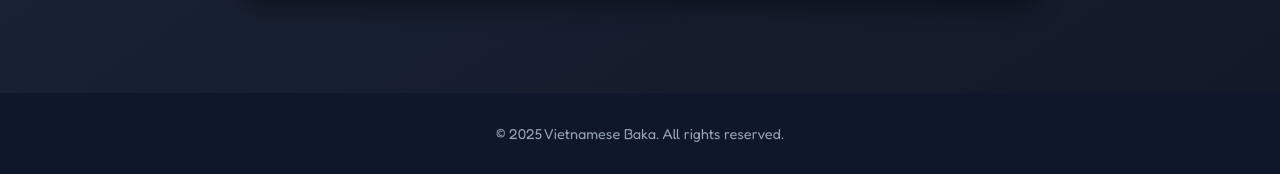
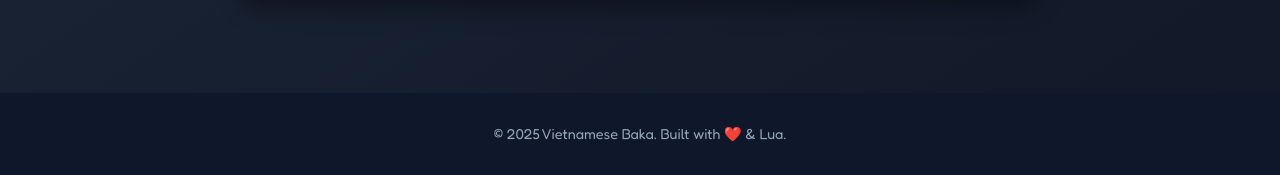
Before and after one commit to realOSAKER/realosaker.github.io, a plain HTML site: page contact.html in a window 1280 px wide. Shown: the part 704-879 px from the top of the page. Drawn offline with Linux system fonts and the light colour scheme.

Commit message:
Update contact.html

```diff
--- a/contact.html
+++ b/contact.html
@@ -145,7 +145,7 @@
   </main>
 
   <footer>
-    © 2025 Vietnamese Baka. All rights reserved.
+    © 2025 Vietnamese Baka. Built with ❤️ & Lua.
   </footer>
 </body>
 </html>
```
